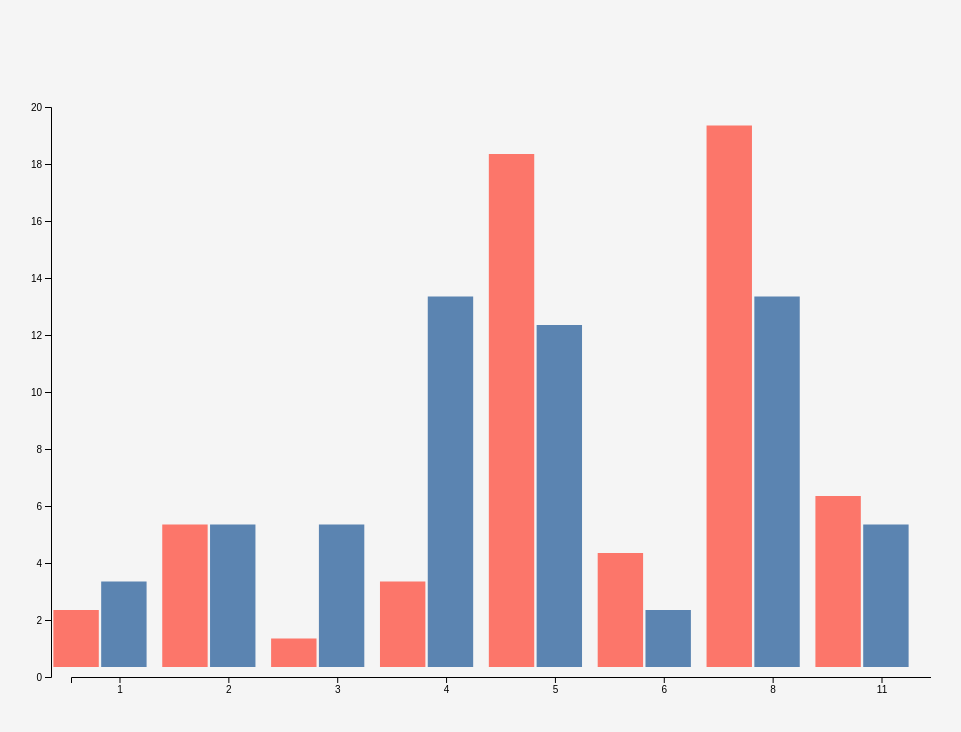
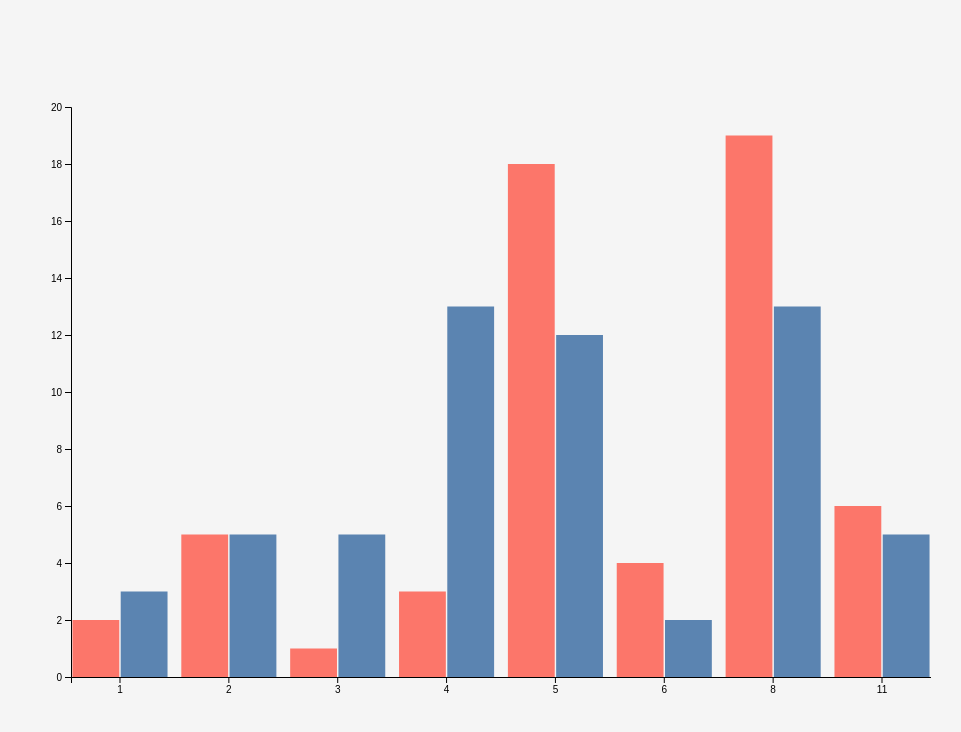
Before and after one commit to dmalary/react_d3-chart_challenge_1, a React (Vite) app: page / in a window 1280 px wide. Shown: the top 732 px of the page, without its empty margins (159-1120 px from the left). Built offline with nearby package versions, Linux system fonts and the light colour scheme.

Commit message:
fix: const to useMemo const

```diff
--- a/components/BarChart.jsx
+++ b/components/BarChart.jsx
@@ -5,7 +5,7 @@ import * as d3 from 'd3';
 
 const BarChart = ({ specs, data }) => {
   // console.log('specs', specs)
-  console.log('data', data)
+  // console.log('data', data)
 
   const width = specs.size.width;
   const height = specs.size.height;
@@ -14,7 +14,7 @@ const BarChart = ({ specs, data }) => {
   const marginBottom = specs.margin.bottom;
   const marginLeft = specs.margin.left;
 
-  const boundWidth = width - marginLeft - marginRight;
+  // const boundWidth = width - marginLeft - marginRight;
   const boundHeight = height - marginTop - marginBottom;
 
   const axesRefs = useRef(null);
@@ -26,14 +26,14 @@ const BarChart = ({ specs, data }) => {
       .paddingInner(.1)
   }, [data, width, marginLeft, marginRight]);
 
-  const category = new Set(data.map(d => d.key));
-  console.log('category', category);
+  const category = useMemo(() => (new Set(data.map(d => d.key))), [data])
+  // console.log('category', category);
 
   const xScale = useMemo(() => {
     return d3.scaleBand()
       .domain(category)
       .range([0, fxScale.bandwidth()])
-      .padding(.05)
+      .padding(.03)
   }, [category, fxScale]);
 
   const yScale = useMemo(() => {
@@ -65,15 +65,16 @@ const BarChart = ({ specs, data }) => {
     svgEl
       .append('g')
       .attr('class', 'y-axis')
+      .attr('transform', `translate(${marginLeft}, 0)`)
       .call(yAxisGenerator);
-  }, [fxScale, yScale, boundHeight])
+  }, [marginLeft, fxScale, yScale, boundHeight])
 
   const groupRects = Array.from(d3.group(data, d => d.appearances));
   // console.log('groupRects', groupRects);
 
   const renderRects = groupRects.map(([apps, datum], i) => {
-    console.log('apps', apps)
-    console.log('datum', datum)
+    // console.log('apps', apps)
+    // console.log('datum', datum)
     return (
       <g key={i} transform={(`translate(${fxScale(apps)}, 0)`)}>
         {datum.map((el, n) => (
@@ -97,7 +98,12 @@ const BarChart = ({ specs, data }) => {
         height={height}
         style={{display: 'inline-block'}}
       >
+        <g
+          className={'chart-group'}
+          transform={`translate(${marginLeft}, ${marginTop})`}
+        >
         {renderRects}
+        </g>
         <g
           className={'axis-group'}
           ref={axesRefs}
```
